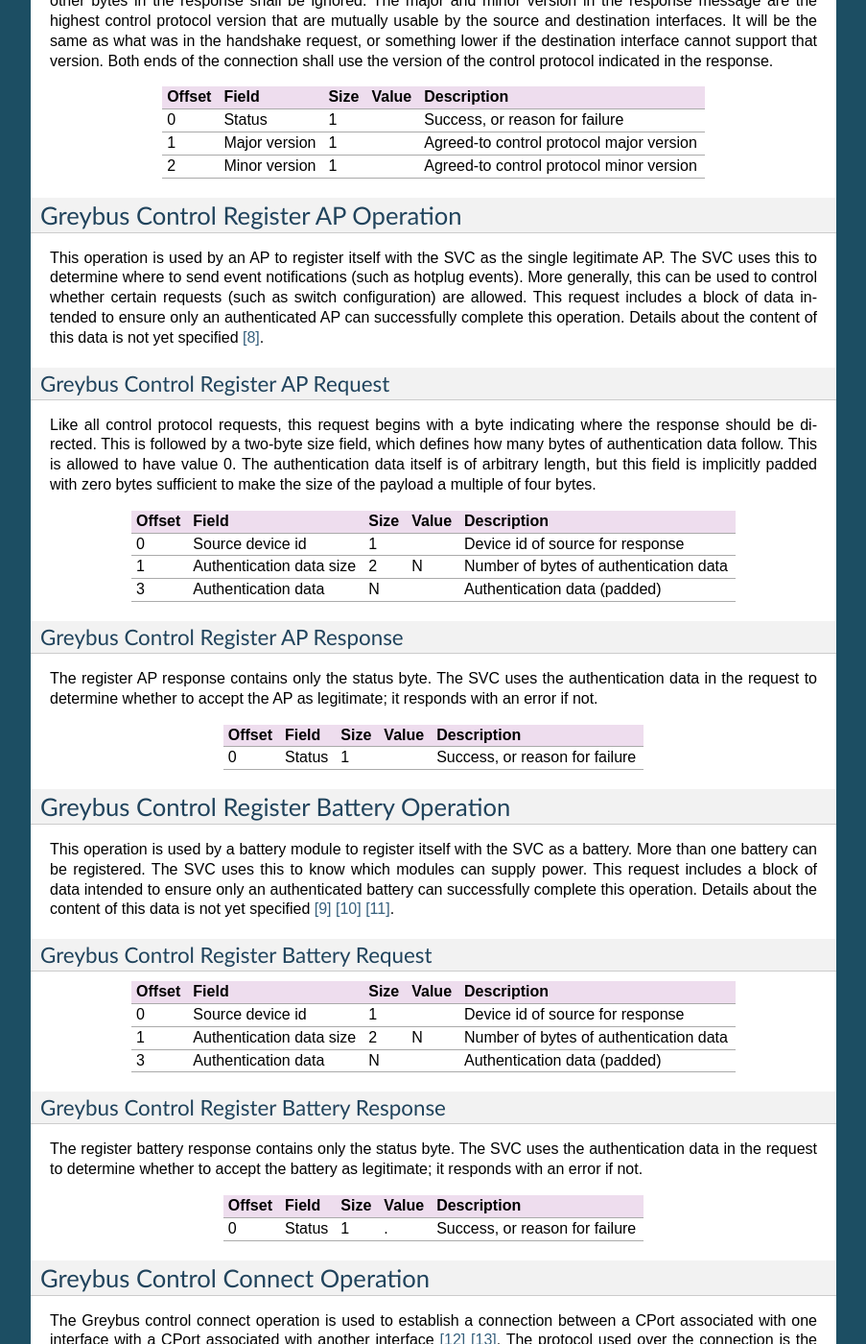
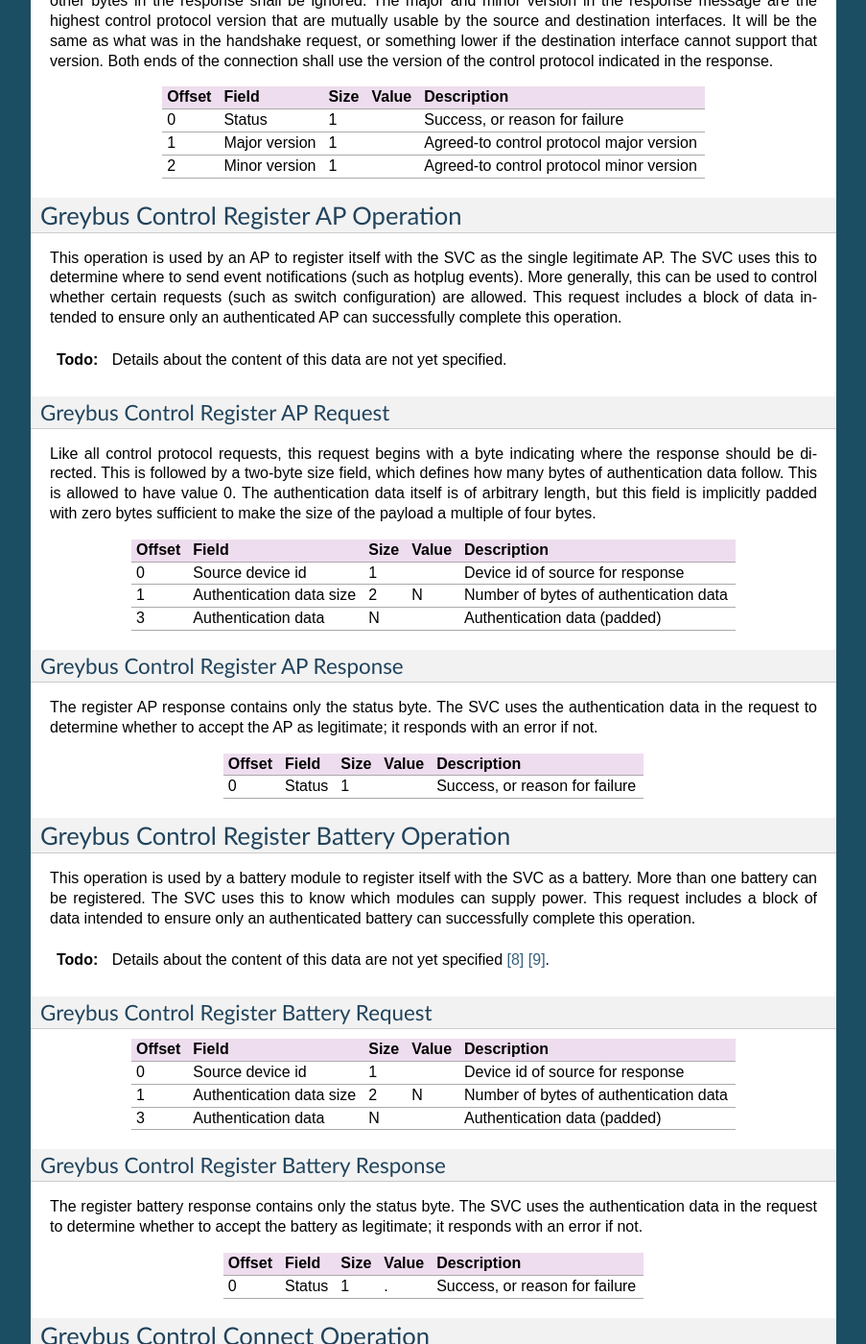
Before and after one commit to projectara/greybus-spec, a Sphinx documentation site: the page built from source/control.rst, in a window 1280 px wide and 1400 px high, scrolled down 4432 px. Shown: the whole window at 96% size, without its empty margins (198-1101 px from the left). Built offline with Sphinx 7.4.7, drawn with Linux system fonts in a browser that asks for light colours; some of the changed text lies outside the part shown.

Commit message:
Control Protocol: turn two footnotes into TODO items
We say "Details are not specified" in two places, and in a footnote, so
just make these TODO items so we don't forget about them.

Reviewed-by: Marti Bolivar <mbolivar@leaflabs.com>
Signed-off-by: Greg Kroah-Hartman <greg@kroah.com>

```diff
--- a/source/control.rst
+++ b/source/control.rst
@@ -442,8 +442,10 @@ event notifications (such as hotplug events). More generally, this can
 be used to control whether certain requests (such as switch
 configuration) are allowed.  This request includes a block of data
 intended to ensure only an authenticated AP can successfully complete
-this operation. Details about the content of this data is not yet
-specified [#cl]_.
+this operation.
+
+.. todo::
+    Details about the content of this data are not yet specified.
 
 Greybus Control Register AP Request
 ^^^^^^^^^^^^^^^^^^^^^^^^^^^^^^^^^^^
@@ -508,8 +510,10 @@ This operation is used by a battery module to register itself with the
 SVC as a battery. More than one battery can be registered. The SVC
 uses this to know which modules can supply power.  This request
 includes a block of data intended to ensure only an authenticated
-battery can successfully complete this operation. Details about the
-content of this data is not yet specified [#cm]_ [#cn]_ [#co]_.
+battery can successfully complete this operation.
+
+.. todo::
+    Details about the content of this data are not yet specified [#cn]_ [#co]_.
 
 Greybus Control Register Battery Request
 ^^^^^^^^^^^^^^^^^^^^^^^^^^^^^^^^^^^^^^^^
```
Also changed, not shown: other parts of source/control.rst (+0 -4 lines).
